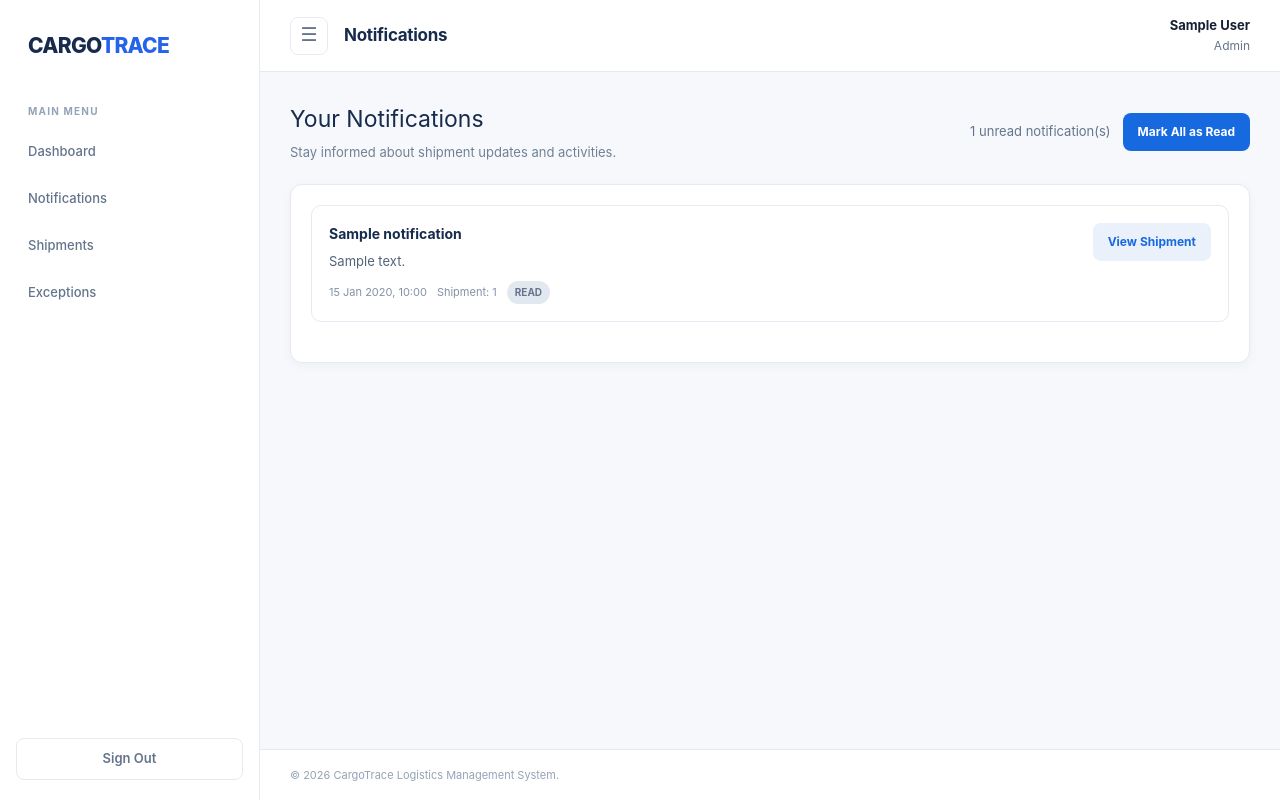
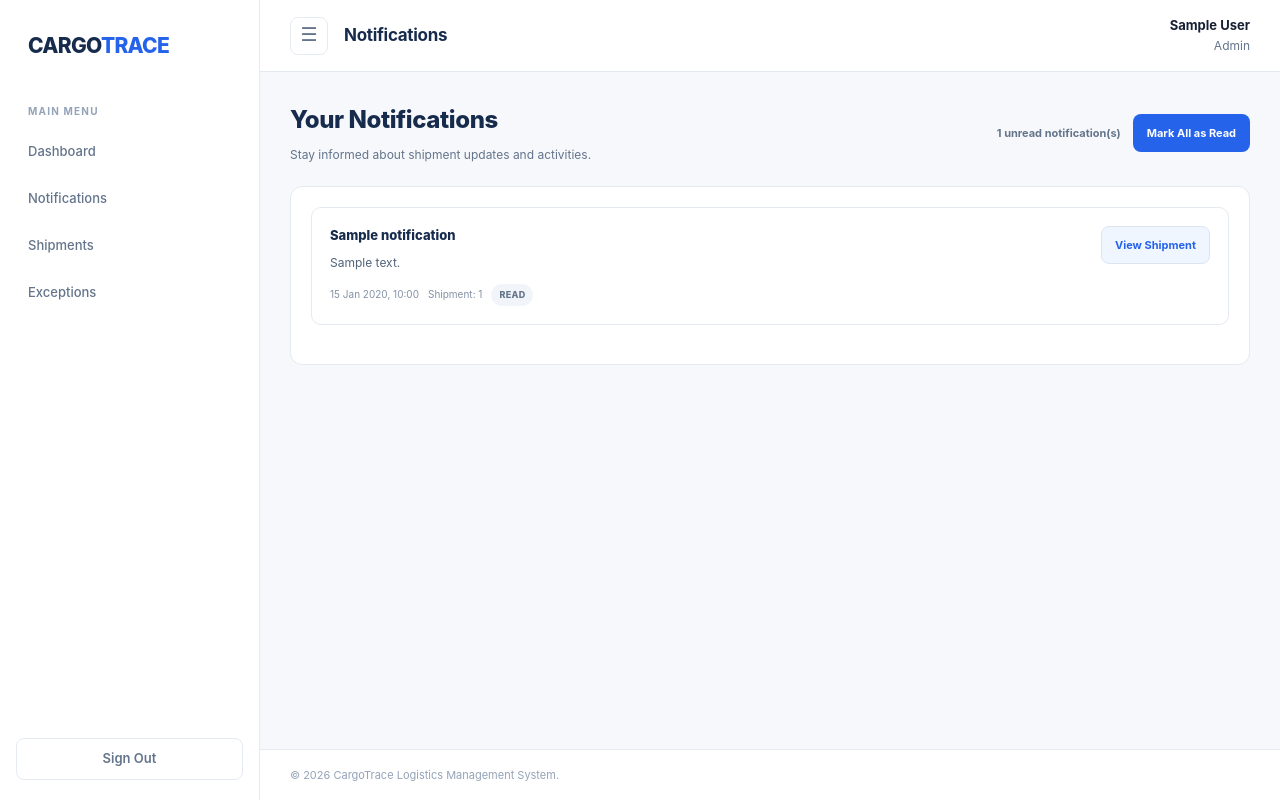
Before and after one commit to zackyrsaragihunimal-oss/CargoTrace, a Laravel app: template resources/views/notifications/index.blade.php in a window 1280 px wide. Run offline with Laravel 12, Linux system fonts and the light colour scheme; a user stored in the database is signed in; tables that the repository leaves empty hold one stand-in row (values such as "Sample post"); the template is opened without the code that fills it: most values are stand-ins (such as "Sample title", 1, 10 or a date in 2020); data that the repository does not hold is empty; style sheets or scripts are compiled from the project's sources.

Commit message:
feat: redesign notification center interface

```diff
--- a/resources/views/notifications/index.blade.php
+++ b/resources/views/notifications/index.blade.php
@@ -18,7 +18,10 @@
 @section('content')
 <style>
     .notification-page {
-        color: #172b4d;
+        width: 100%;
+        max-width: 1100px;
+        margin: 0 auto;
+        color: #172033;
     }
 
     .notification-heading {
@@ -26,56 +29,78 @@
         justify-content: space-between;
         align-items: center;
         flex-wrap: wrap;
-        gap: 12px;
+        gap: 16px;
         margin-bottom: 22px;
     }
 
     .notification-heading h2 {
-        font-size: 23px;
-        margin-bottom: 6px;
+        margin: 0 0 7px;
+        color: #172b4d;
+        font-size: 24px;
+        font-weight: 800;
+        letter-spacing: -.4px;
     }
 
     .notification-heading p {
-        color: #718096;
-        font-size: 13px;
-    }
-
-    .notification-panel {
-        background: white;
-        border: 1px solid #e5eaf2;
-        border-radius: 12px;
-        padding: 20px;
-        box-shadow: 0 3px 12px rgba(20, 45, 80, .04);
+        margin: 0;
+        color: #64748b;
+        font-size: 12px;
+        line-height: 1.6;
     }
 
     .notification-actions {
         display: flex;
         align-items: center;
+        justify-content: flex-end;
+        flex-wrap: wrap;
         gap: 12px;
-        flex-wrap: wrap;
     }
 
     .notification-count {
         color: #64748b;
-        font-size: 13px;
+        font-size: 11px;
+        font-weight: 650;
     }
 
     .notification-btn {
-        border: 0;
+        display: inline-flex;
+        align-items: center;
+        justify-content: center;
+        gap: 7px;
+        min-height: 38px;
+        padding: 9px 13px;
+        border: 1px solid transparent;
         border-radius: 8px;
-        padding: 10px 15px;
-        background: #1769e0;
-        color: white;
-        font-size: 12px;
-        font-weight: 700;
+        background: #2563eb;
+        color: #fff;
+        font-family: inherit;
+        font-size: 11px;
+        font-weight: 750;
+        text-decoration: none;
         cursor: pointer;
-        text-decoration: none;
-        display: inline-block;
+        transition: background .2s ease, border-color .2s ease;
+    }
+
+    .notification-btn:hover {
+        background: #1d4ed8;
     }
 
     .notification-btn-secondary {
-        background: #eaf1fb;
-        color: #1769e0;
+        border-color: #dbe5f1;
+        background: #eff6ff;
+        color: #2563eb;
+    }
+
+    .notification-btn-secondary:hover {
+        border-color: #bfdbfe;
+        background: #dbeafe;
+    }
+
+    .notification-panel {
+        padding: 20px;
+        border: 1px solid #e5eaf1;
+        border-radius: 12px;
+        background: #fff;
     }
 
     .notification-list {
@@ -88,51 +113,62 @@
         display: flex;
         justify-content: space-between;
         align-items: flex-start;
-        gap: 16px;
-        padding: 17px;
-        border: 1px solid #e5eaf2;
+        gap: 18px;
+        padding: 18px;
+        border: 1px solid #e5eaf1;
         border-radius: 10px;
         background: #fff;
+        transition: border-color .2s ease, background .2s ease;
+    }
+
+    .notification-item:hover {
+        border-color: #cbd5e1;
     }
 
     .notification-item.unread {
-        background: #f3f8ff;
         border-color: #bfdbfe;
+        background: #f8fbff;
     }
 
     .notification-main {
         min-width: 0;
+        flex: 1;
     }
 
     .notification-title {
-        font-size: 14px;
-        font-weight: 700;
+        margin-bottom: 7px;
         color: #172b4d;
-        margin-bottom: 7px;
+        font-size: 13px;
+        font-weight: 800;
+        line-height: 1.5;
     }
 
     .notification-message {
-        font-size: 13px;
-        line-height: 1.6;
+        margin-bottom: 11px;
         color: #52647a;
-        margin-bottom: 9px;
+        font-size: 12px;
+        line-height: 1.7;
+        overflow-wrap: anywhere;
     }
 
     .notification-meta {
         display: flex;
         align-items: center;
         flex-wrap: wrap;
-        gap: 10px;
+        gap: 9px;
         color: #8492a6;
-        font-size: 11px;
+        font-size: 10px;
+        line-height: 1.5;
     }
 
     .notification-status {
-        display: inline-block;
+        display: inline-flex;
+        align-items: center;
         padding: 4px 8px;
         border-radius: 20px;
-        font-size: 10px;
-        font-weight: 700;
+        font-size: 9px;
+        font-weight: 800;
+        letter-spacing: .3px;
     }
 
     .notification-unread {
@@ -141,51 +177,105 @@
     }
 
     .notification-read {
-        background: #e2e8f0;
+        background: #f1f5f9;
         color: #64748b;
     }
 
     .notification-item-actions {
         display: flex;
-        align-items: center;
+        align-items: flex-start;
+        justify-content: flex-end;
+        flex-wrap: wrap;
         gap: 8px;
-        flex-wrap: wrap;
         flex-shrink: 0;
     }
 
+    .notification-item-actions form,
+    .notification-actions form {
+        margin: 0;
+    }
+
     .notification-empty {
+        padding: 58px 20px;
         text-align: center;
-        padding: 55px 20px;
-        color: #8492a6;
+        color: #94a3b8;
+        font-size: 12px;
+        line-height: 1.7;
     }
 
     .notification-empty strong {
         display: block;
+        margin-bottom: 8px;
         color: #334155;
-        font-size: 16px;
-        margin-bottom: 8px;
+        font-size: 15px;
+        font-weight: 800;
     }
 
     .notification-success {
-        padding: 12px 15px;
-        margin-bottom: 16px;
-        border-radius: 8px;
-        background: #dcfce7;
+        padding: 13px 16px;
+        margin-bottom: 17px;
+        border: 1px solid #bbf7d0;
+        border-radius: 9px;
+        background: #f0fdf4;
         color: #166534;
-        font-size: 13px;
+        font-size: 12px;
+        line-height: 1.6;
     }
 
     .notification-pagination {
-        margin-top: 20px;
+        padding-top: 19px;
     }
 
-    @media (max-width: 650px) {
+    @media (max-width: 700px) {
+        .notification-heading {
+            align-items: flex-start;
+        }
+
+        .notification-heading h2 {
+            font-size: 21px;
+        }
+
+        .notification-actions {
+            justify-content: flex-start;
+        }
+
+        .notification-panel {
+            padding: 13px;
+        }
+
         .notification-item {
             flex-direction: column;
+            gap: 14px;
+            padding: 15px;
         }
 
         .notification-item-actions {
             width: 100%;
+            justify-content: flex-start;
+        }
+    }
+
+    @media (max-width: 420px) {
+        .notification-item-actions {
+            flex-direction: column;
+            align-items: stretch;
+        }
+
+        .notification-item-actions form,
+        .notification-item-actions .notification-btn {
+            width: 100%;
+        }
+
+        .notification-actions form,
+        .notification-actions form .notification-btn {
+            width: 100%;
+        }
+    }
+
+    @media (prefers-reduced-motion: reduce) {
+        .notification-item,
+        .notification-btn {
+            transition: none;
         }
     }
 </style>
```
